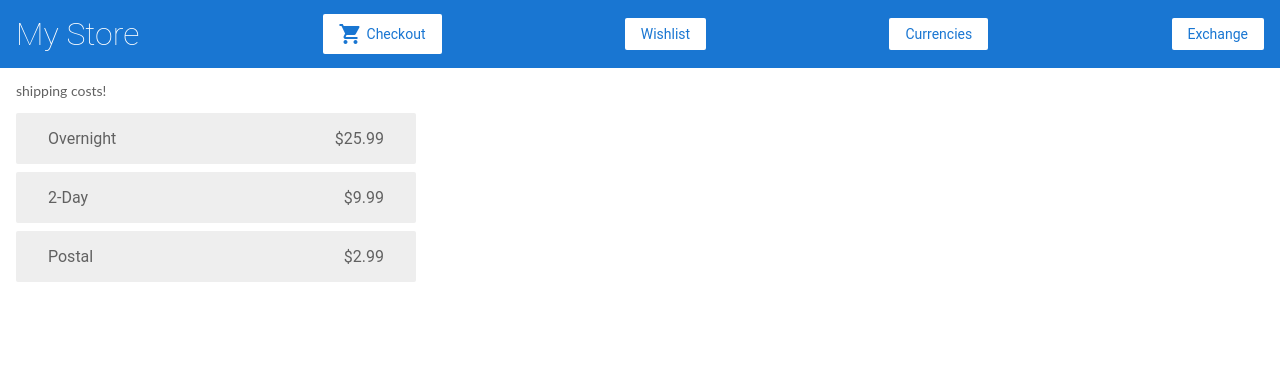
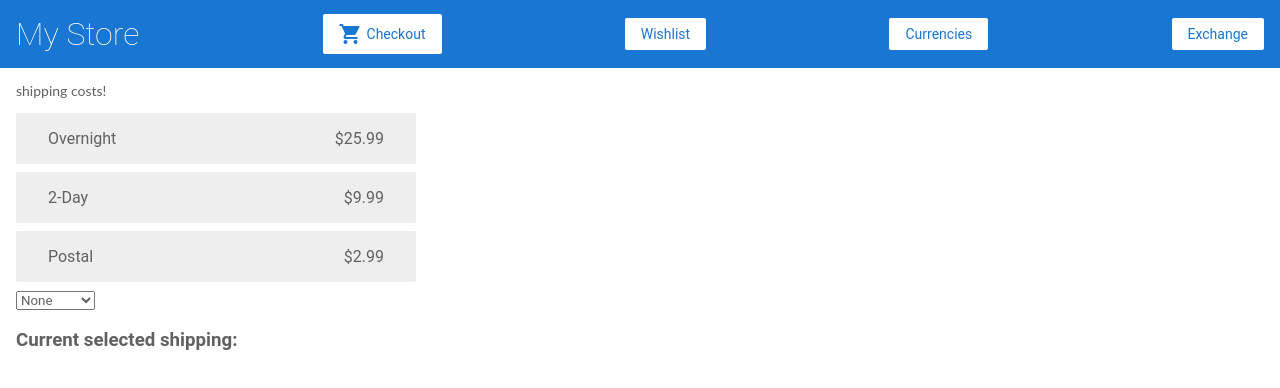
Before and after one commit to MariamTsotsolashvili/Angular-tutorial-first, an Angular app: page /shipping in a window 1280 px wide. Shown: the top 388 px of the page. Built offline with nearby package versions, Linux system fonts and the light colour scheme.

Commit message:
feat(20-di-part-3): Finish tutorial

```diff
--- a/src/app/shipping.service.ts
+++ b/src/app/shipping.service.ts
@@ -4,9 +4,18 @@ import { HttpClient } from '@angular/common/http';
 @Injectable()
 export class ShippingService {
 
+  private type;
+
   constructor(private http: HttpClient) { }
 
   getShippingCosts() {
     return this.http.get('/assets/shipping.json');
   }
+
+  setShipping(value) {
+    this.type = value;
+  }
+  getType() {
+    return this.type;
+  }
 }
--- a/src/app/shipping/shipping.component.html
+++ b/src/app/shipping/shipping.component.html
@@ -4,3 +4,12 @@
     <span>{{shipping.name}}</span>
     <span>{{shipping.price | currency}}</span>
 </div>
+
+<select (change)="selectShipping($event.target.value)">
+    <option>None</option>
+    <option *ngFor="let shipping of shippingCosts | async">{{shipping.name}}</option>
+</select>
+
+<h3>
+    Current selected shipping: {{selectedShipping}}
+</h3>
--- a/src/app/shipping/shipping.component.ts
+++ b/src/app/shipping/shipping.component.ts
@@ -11,6 +11,7 @@ export class ShippingComponent implements OnInit {
 
   shippingCosts;
 
+
   constructor(private shippingservice: ShippingService) {
     this.shippingCosts = shippingservice.getShippingCosts();
    }
@@ -18,4 +19,12 @@ export class ShippingComponent implements OnInit {
   ngOnInit() {
   }
 
+  get selectedShipping() {
+    return this.shippingservice.getType();
+  }
+
+  selectShipping(value) {
+    this.shippingservice.setShipping(value);
+  }
+
 }
```
